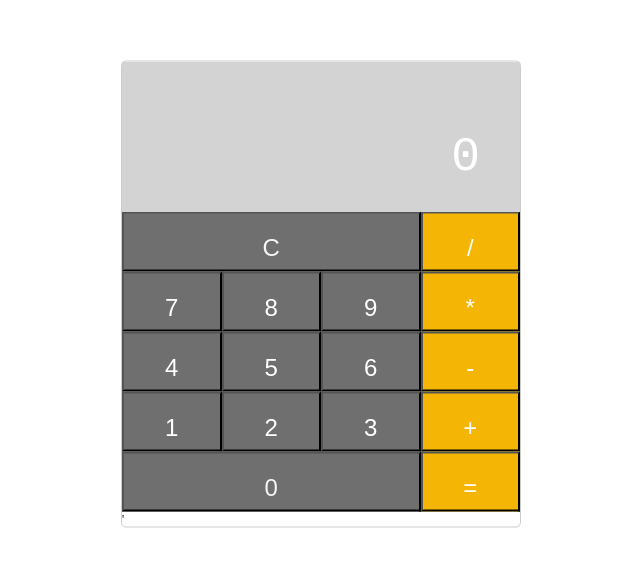
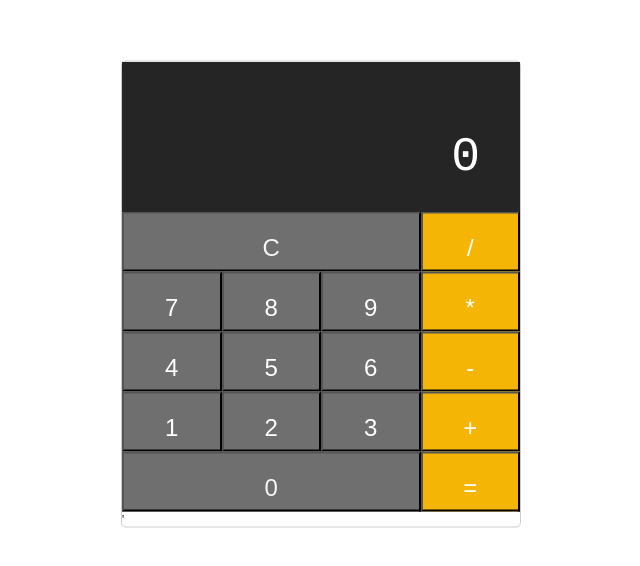
Before and after one commit to carolyn-h-accenture/calculator-app, an Angular app: page / in a window 1280 px wide. Shown: the part 106-672 px from the top of the page, without its empty margins (319-959 px from the left). Built offline with nearby package versions, Linux system fonts and the light colour scheme.

Commit message:
adding a method to get the current number

```diff
--- a/src/app/app.component.css
+++ b/src/app/app.component.css
@@ -21,7 +21,7 @@
 }
 
 .maindisplay {
-    background: lightgrey;
+    background-color: #252525;;
     height: 150px;
     padding: 5% !important;
     font-size: 4rem;
@@ -32,13 +32,14 @@
 
 .subdisplay {
     border-bottom: 1px solid black;
+    background-color: #252525;
     height: 150px;
     font-size: 2rem;
     overflow: auto;
 }
 
 .calculator-screen {
-    background: lightgrey;
+    background-color: #252525;
     height: 150px;
     /* padding: 5% !important; */
     font-size: 4rem;
--- a/src/app/app.component.ts
+++ b/src/app/app.component.ts
@@ -7,4 +7,20 @@ import { Component } from '@angular/core';
 })
 export class AppComponent {
   title = 'calculator-app';
+
+  currentNumber = '0';
+  firstOperand = null;
+  operator = null;
+  waitForSecondNumber = false;
+
+  //getNumber equation to get the current number
+  public getNumber(v:string) {
+    console.log(v);
+    if(this.waitForSecondNumber) {
+      this.currentNumber = v;
+      this.waitForSecondNumber = false;
+    } else {
+      this.currentNumber === '0'? this.currentNumber = v: this.currentNumber += v;
+    }
+  }
 }
```
